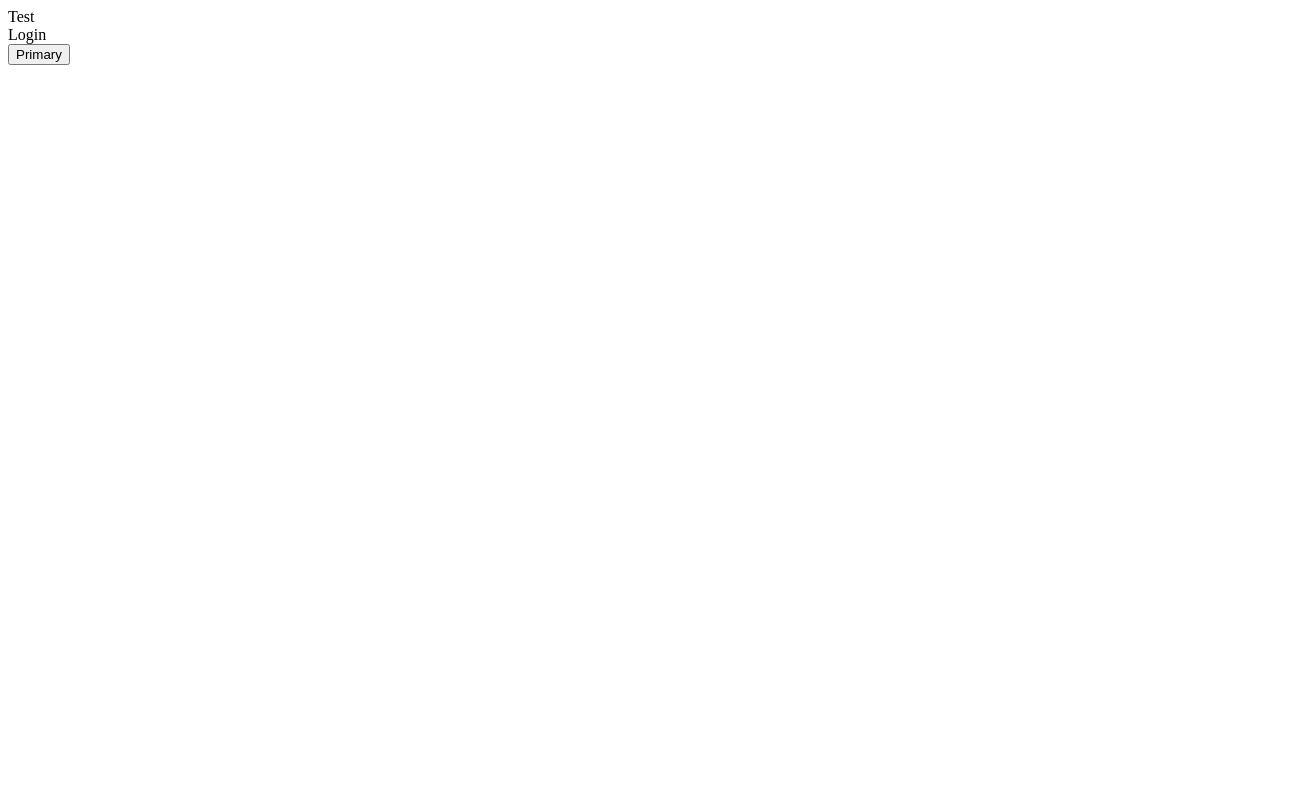
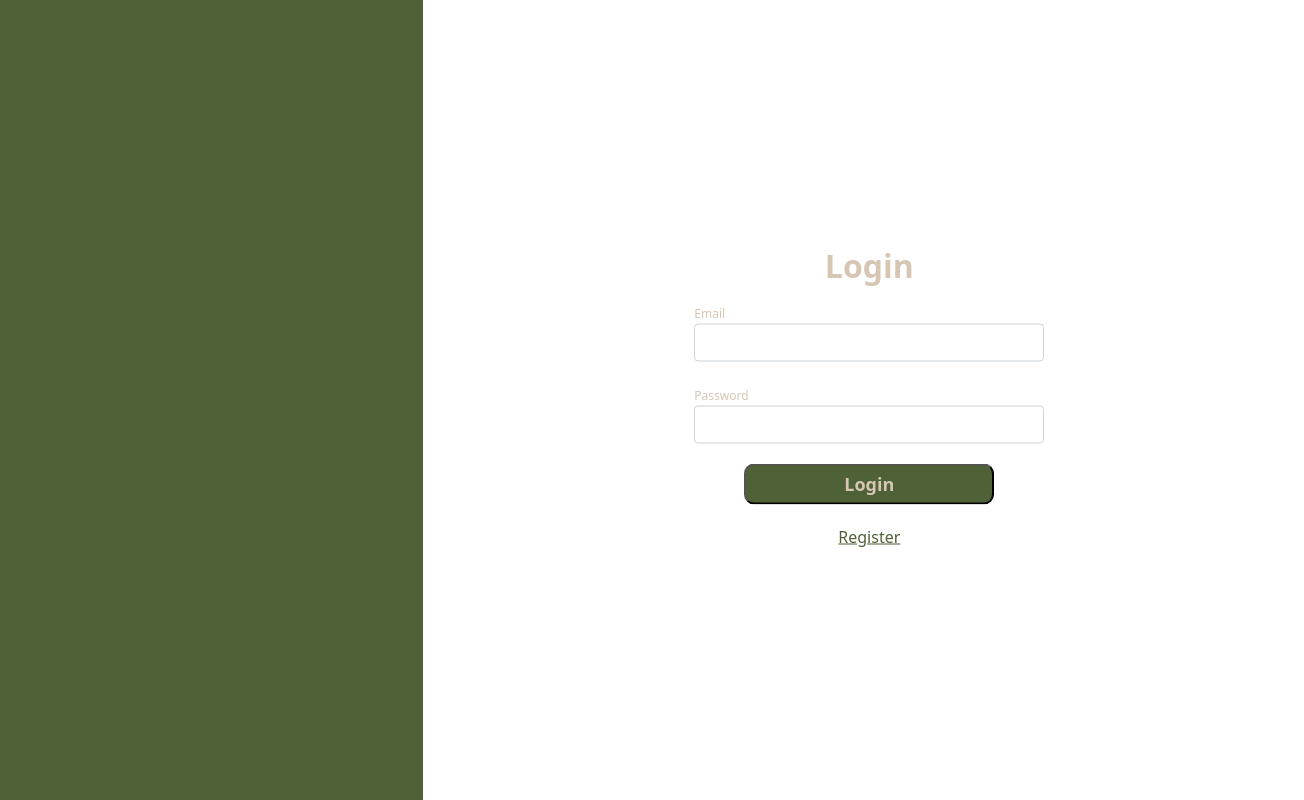
Before and after one commit to benyalerd/web_ecommerce, a React (Create React App) app: page / in a window 1280 px wide. Shown: the whole page, 1304 px wide, since content can reach past the window. Built offline with nearby package versions, Linux system fonts and the light colour scheme.

Commit message:
add login page

```diff
--- a/package.json
+++ b/package.json
@@ -6,6 +6,9 @@
     "@testing-library/jest-dom": "^5.14.1",
     "@testing-library/react": "^11.2.7",
     "@testing-library/user-event": "^12.8.3",
+    "bootstrap": "^5.1.3",
+    "jquery": "^3.6.0",
+    "popper.js": "^1.16.1",
     "react": "^17.0.2",
     "react-dom": "^17.0.2",
     "react-redux": "^7.2.5",
--- a/src/assets/css/index.css
+++ b/src/assets/css/index.css
@@ -0,0 +1,40 @@
+  .vertical-center {
+    margin: 0;
+    position: absolute;
+    top: 50%;
+    -ms-transform: translateY(-50%);
+    transform: translateY(-50%);
+
+  }
+  .brown-Bold-Topic-Text{
+    font-size:32px;
+    font-weight:bold;
+    color:#d7c6b4
+  }
+
+  .brown-input-Text{
+    font-size:12px;
+    color:#d7c6b4
+  }
+
+  .primary-button{
+    background-color:#4f6137;
+    padding:5px;
+    border-radius:10px;
+    color:#d7c6b4;
+    border-color:'transparent';
+    font-size:18px;
+    font-weight:bold;
+    width:100%;
+  }
+
+  .text-link{
+    color:#4f6137;
+    text-decoration:underline;
+  }
+
+  .input{
+    padding:10px 0px;
+    width: 350px;
+    margin: 0 auto;
+  }
--- a/src/index.js
+++ b/src/index.js
@@ -7,7 +7,9 @@ import rootReducer from './reducers';
 import thunk from 'redux-thunk'
 import logger from 'redux-logger';
 import { Provider } from 'react-redux';
-
+import 'bootstrap/dist/css/bootstrap.min.css';
+import $ from 'jquery';
+import Popper from 'popper.js';
 
 let storeSet = null;
 if(process.env.NODE_ENV !='development' & window.ProdBuild === true)
--- a/src/pages/LogIn.js
+++ b/src/pages/LogIn.js
@@ -4,25 +4,57 @@ import {withRouter} from 'react-router-dom';
 import {connect} from 'react-redux';
 import * as loginAction from '../actions/Login/LogInAction'
 import * as loginApiAction from '../actions/api/LoginApiAction'
+import '../assets/css/index.css';
+import { buildQueries } from '@testing-library/dom';
 
 class LogIn extends React.Component{
-    constructor(props){
-      super(props);
-      this.state = {
-      }
-    }
+  constructor(props) {
+    super(props);
+    this.state =
+    { width: 0,
+      height: 0 };
+    this.updateWindowDimensions = this.updateWindowDimensions.bind(this);
+  }
 
-    async componentDidMount(){
+  componentDidMount() {
+    this.updateWindowDimensions();
+    window.addEventListener('resize', this.updateWindowDimensions);
+  }
 
-    }
+  componentWillUnmount() {
+    window.removeEventListener('resize', this.updateWindowDimensions);
+  }
+
+  updateWindowDimensions() {
+    this.setState({ width: window.innerWidth, height: window.innerHeight });
+  }
 
     render(){
       return(
-    <div className="form-row">
-        <div>Test</div>
-        <div>Login</div>
-        <button type="button" class="btn btn-primary">Primary</button>
-    </div>
+
+        <div className="form-group row" style={{height:this.state.height}}>
+          <div className="col-4" style={this.state.width <= 998 ?{display:'none'}:{backgroundColor:'#4f6137'}} ></div>
+        <div className={this.state.width <= 998 ?"col-12":"col-8"} style={{position:'relative'}}>
+          <div className="vertical-center" style={{width:'100%'}}>
+        <div className="brown-Bold-Topic-Text" style={{textAlign:'center'}}>Login</div>
+        <div className="form-group input" >
+        <label for="InputEmail" className="brown-input-Text">Email</label>
+        <input type="email" class="form-control"  id="InputEmail"/>
+      </div>
+       <div className="form-group input">
+       <label for="InputPassword" className="brown-input-Text">Password</label>
+       <input type="password" class="form-control" id="InputPassword"/>
+     </div>
+     <div className="form-group input"  style={{width:'250px'}}>
+      <button  className="primary-button">Login</button>
+     </div>
+     <div className="form-group"  style={{padding:'10px 0px',textAlign:'center'}}>
+       <a className="text-link">Register</a>
+     </div>
+     </div>
+     </div>
+     </div>
+
       );
     }
   }
--- a/src/pages/Register.js
+++ b/src/pages/Register.js
@@ -16,7 +16,28 @@ class Register extends React.Component{
 
     render(){
       return(
-      <h1>Test</h1>
+        <div className="form-group row" style={{height:this.state.height}}>
+        <div className="col-4" style={{backgroundColor:'#4f6137'}}></div>
+      <div className="col-8" style={{position:'relative'}}>
+        <div className="vertical-center" style={{width:'100%'}}>
+      <div className="brown-Bold-Topic-Text" style={{textAlign:'center'}}>Login</div>
+      <div className="form-group" style={{padding:'10px 350px'}}>
+      <label for="InputEmail" className="brown-input-Text">Email</label>
+      <input type="email" class="form-control" id="InputEmail"/>
+    </div>
+     <div className="form-group"  style={{padding:'10px 350px'}}>
+     <label for="InputPassword" className="brown-input-Text">Password</label>
+     <input type="password" class="form-control" id="InputPassword"/>
+   </div>
+   <div className="form-group"  style={{padding:'10px 400px'}}>
+    <button  className="primary-button">Login</button>
+   </div>
+   <div className="form-group"  style={{padding:'10px 0px',textAlign:'center'}}>
+     <a className="text-link">Register</a>
+   </div>
+   </div>
+   </div>
+   </div>
 
       );
     }
```
Also changed, not shown: 1 other file (tests, documents, lock files or other folders).
